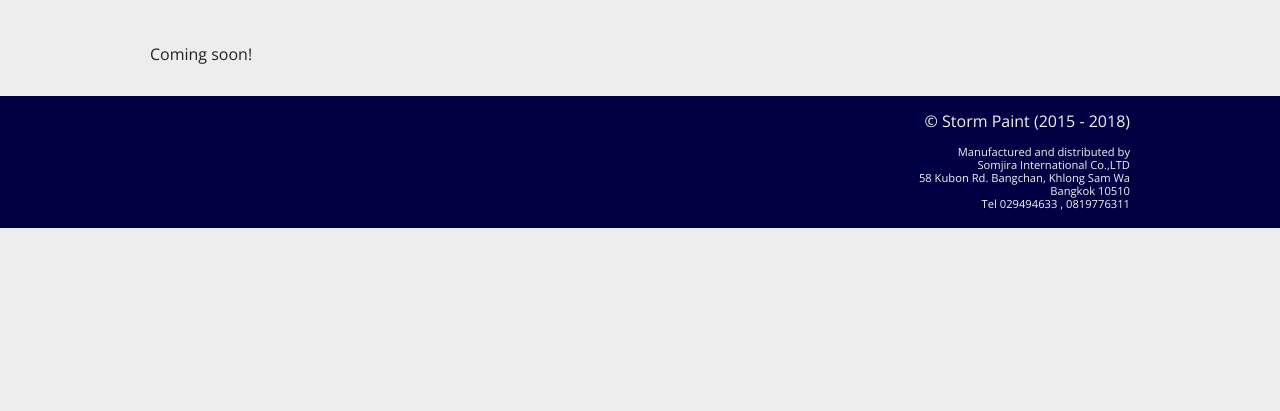
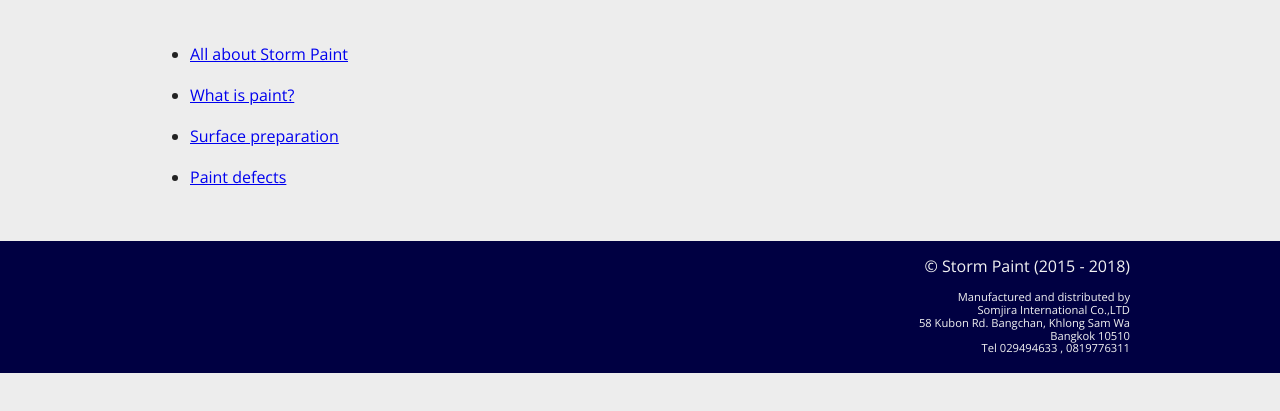
Before and after one commit to amonkc/stormpaint, a website with bundled scripts: page tips-and-tricks.html in a window 1280 px wide. Shown: the part 325-736 px from the top of the page. Built offline with nearby package versions, Linux system fonts and the light colour scheme.

Commit message:
Add tip and tricks PDF

```diff
--- a/sass/general.scss
+++ b/sass/general.scss
@@ -44,7 +44,7 @@
 }
 
 nav {
-  background: #fefefe;
+  background: #f3f3f3;
 
   .navigation-menu {
     margin: 1rem 0 0.8rem;
@@ -219,6 +219,13 @@
       background: $somjira-blue;
       color: $somjira-yellow;
     }
+
+    @media screen and (min-width: $min-trigger-width) {
+      &:hover ~ label {
+        background: $somjira-blue;
+        color: $somjira-yellow;
+      }
+    }
   }
 
   label {
@@ -226,6 +233,12 @@
     color: $somjira-blue;
     font-weight: 600;
     padding: 0.6rem 1rem;
+
+    @media screen and (min-width: $min-trigger-width) {
+      &:hover {
+        cursor: pointer;
+      }
+    }
   }
 }
 
--- a/sass/tips-and-tricks.scss
+++ b/sass/tips-and-tricks.scss
@@ -1,2 +1,6 @@
 @import "variables.scss";
 @import "general.scss";
+
+.tip-item{
+  margin: 1.4rem 0;
+}
--- a/tips-and-tricks.html
+++ b/tips-and-tricks.html
@@ -65,7 +65,20 @@
 
         <h1 class="page-title">Tips and Tricks</h1>
 
-        <div>Coming soon!</div>
+        <ul class="tip-list">
+          <li class="tip-item">
+            <a href="./assets/pdf/all_about_storm_paint.pdf" target="_blank">All about Storm Paint</a>
+          </li>
+          <li class="tip-item">
+            <a href="./assets/pdf/what_is_paint.pdf" target="_blank">What is paint?</a>
+          </li>
+          <li class="tip-item">
+            <a href="./assets/pdf/surface_preparation.pdf" target="_blank">Surface preparation</a>
+          </li>
+          <li class="tip-item">
+            <a href="./assets/pdf/paint_defects.pdf" target="_blank">Paint defects</a>
+          </li>
+        </ul>
 
       </div>
     </section>
```
Also changed, not shown: 4 other files.
